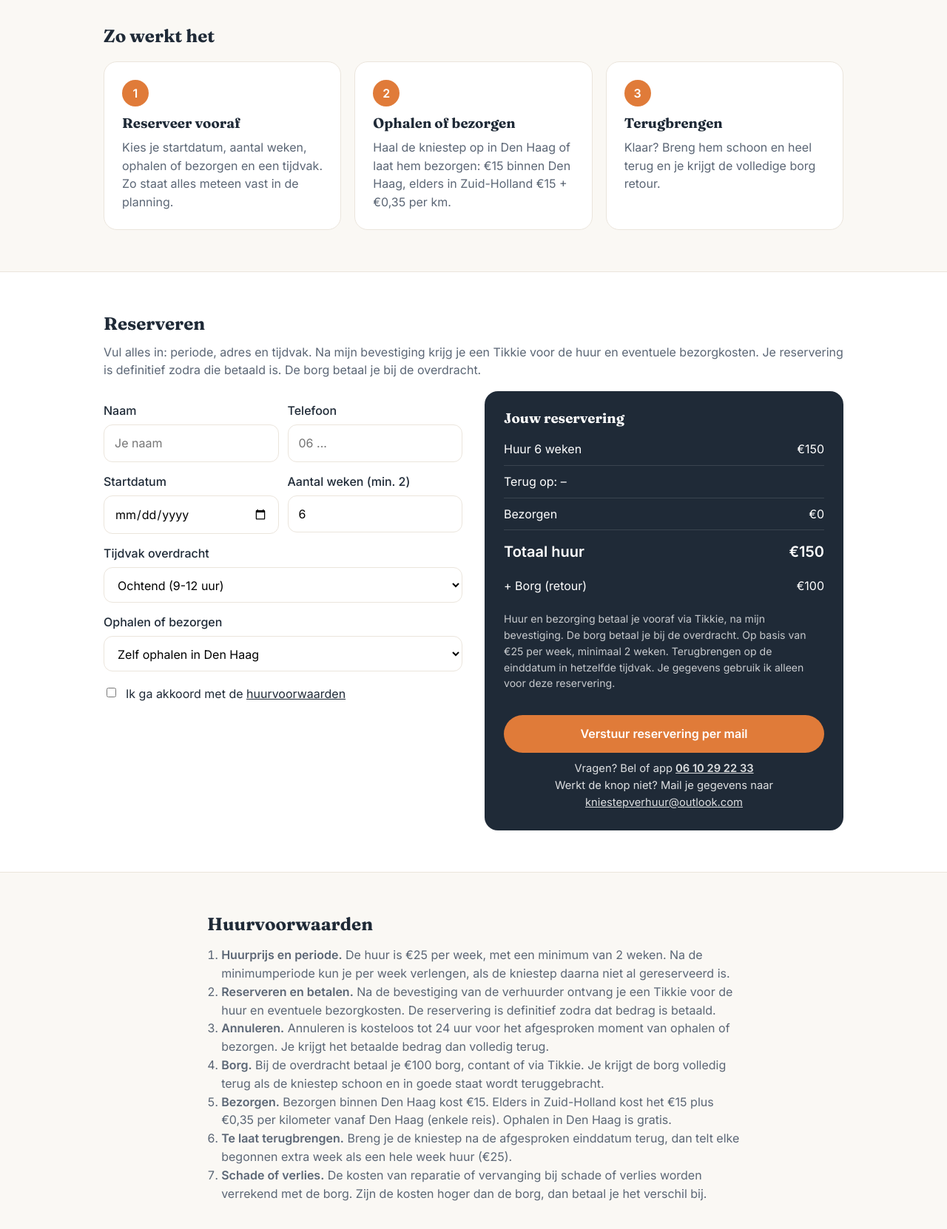
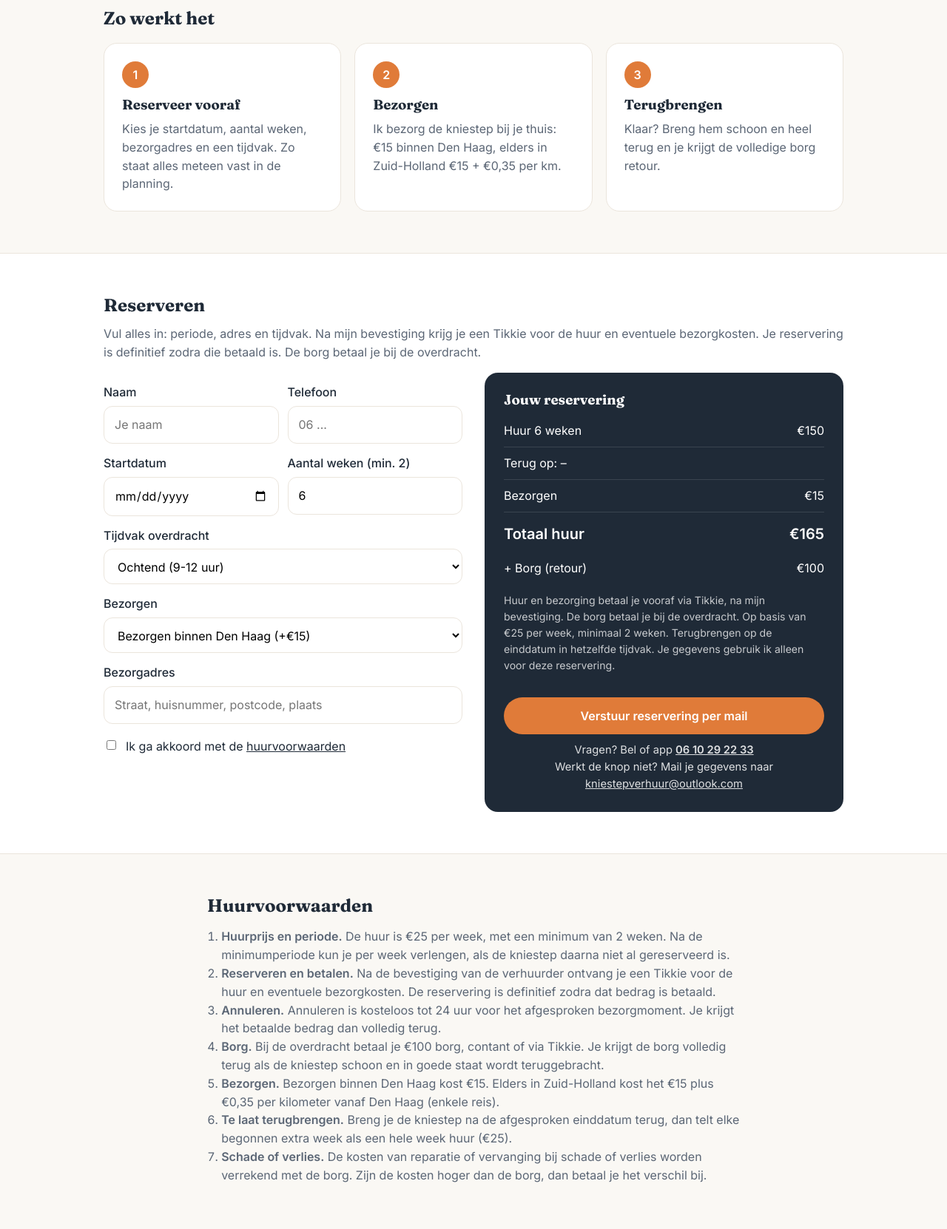
Before and after one commit to Diederikrb/kniestepverhuur, a plain HTML site: page index.html in a window 1280 px wide. Shown: the part 1740-3402 px from the top of the page at 74% size. Drawn offline with Linux system fonts and the light colour scheme.

Commit message:
Ophalen verwijderd, alleen bezorgen
Co-Authored-By: Claude Opus 5.5 <noreply@anthropic.com>
Claude-Session: https://claude.ai/code/session_014s8qyVFzS8fF7VCzruzety

```diff
--- a/index.html
+++ b/index.html
@@ -3,9 +3,9 @@
 <head>
 <meta charset="utf-8">
 <meta name="viewport" content="width=device-width, initial-scale=1">
-<meta name="description" content="Kniestep huren in Zuid-Holland: Orthomate kniestep voor €25 per week (min. 2 weken). Ophalen in Den Haag of laten bezorgen. Direct online reserveren.">
+<meta name="description" content="Kniestep huren in Zuid-Holland: Orthomate kniestep voor €25 per week (min. 2 weken). Bezorging in Den Haag en heel Zuid-Holland. Direct online reserveren.">
 <meta property="og:title" content="Kniestep huren in Zuid-Holland – €25 per week">
-<meta property="og:description" content="Orthomate kniestep met luchtbanden. Ophalen in Den Haag of bezorgen in heel Zuid-Holland.">
+<meta property="og:description" content="Orthomate kniestep met luchtbanden. Bezorging in Den Haag en heel Zuid-Holland.">
 <meta name="theme-color" content="#e07b39">
 <title>Kniestep huren in Zuid-Holland</title>
 <link href="https://fonts.googleapis.com/css2?family=Fraunces:opsz,wght@9..144,600;9..144,700&family=Inter:wght@400;500;600&display=swap" rel="stylesheet">
@@ -82,7 +82,7 @@ footer{padding:36px 0 50px;color:var(--muted);font-size:.9rem;text-align:center}
  <div class="grid3" style="margin-top:20px">
   <div class="card"><div class="big">€25 <small>/ week</small></div><p>Minimaal 2 weken (€50). Daarna per week verlengen.</p></div>
   <div class="card"><div class="big">€100 <small>borg</small></div><p>Volledig retour als de kniestep schoon en in goede staat terugkomt.</p></div>
-  <div class="card"><div class="big">€15 <small>bezorgen</small></div><p>Binnen Den Haag. Elders in Zuid-Holland €15 + €0,35 per km vanaf Den Haag. Ophalen in Den Haag kan ook.</p></div>
+  <div class="card"><div class="big">€15 <small>bezorgen</small></div><p>Binnen Den Haag. Elders in Zuid-Holland €15 + €0,35 per km vanaf Den Haag.</p></div>
  </div>
 </div></section>
 
@@ -111,8 +111,8 @@ footer{padding:36px 0 50px;color:var(--muted);font-size:.9rem;text-align:center}
 <section><div class="wrap">
  <h2>Zo werkt het</h2>
  <div class="steps" style="margin-top:20px">
-  <div class="card"><h3>Reserveer vooraf</h3><p>Kies je startdatum, aantal weken, ophalen of bezorgen en een tijdvak. Zo staat alles meteen vast in de planning.</p></div>
-  <div class="card"><h3>Ophalen of bezorgen</h3><p>Haal de kniestep op in Den Haag of laat hem bezorgen: €15 binnen Den Haag, elders in Zuid-Holland €15 + €0,35 per km.</p></div>
+  <div class="card"><h3>Reserveer vooraf</h3><p>Kies je startdatum, aantal weken, bezorgadres en een tijdvak. Zo staat alles meteen vast in de planning.</p></div>
+  <div class="card"><h3>Bezorgen</h3><p>Ik bezorg de kniestep bij je thuis: €15 binnen Den Haag, elders in Zuid-Holland €15 + €0,35 per km.</p></div>
   <div class="card"><h3>Terugbrengen</h3><p>Klaar? Breng hem schoon en heel terug en je krijgt de volledige borg retour.</p></div>
  </div>
 </div></section>
@@ -132,8 +132,8 @@ footer{padding:36px 0 50px;color:var(--muted);font-size:.9rem;text-align:center}
    </div>
    <label for="slot">Tijdvak overdracht</label>
    <select id="slot"><option>Ochtend (9-12 uur)</option><option>Middag (12-17 uur)</option><option>Avond (17-20 uur)</option></select>
-   <label for="lev">Ophalen of bezorgen</label>
-   <select id="lev"><option value="0">Zelf ophalen in Den Haag</option><option value="15">Bezorgen binnen Den Haag (+€15)</option><option value="-1">Bezorgen elders in Zuid-Holland (€15 + €0,35/km)</option></select>
+   <label for="lev">Bezorgen</label>
+   <select id="lev"><option value="15">Bezorgen binnen Den Haag (+€15)</option><option value="-1">Bezorgen elders in Zuid-Holland (€15 + €0,35/km)</option></select>
    <div id="adrrow" style="display:none"><label for="adres">Bezorgadres</label><input id="adres" placeholder="Straat, huisnummer, postcode, plaats"></div>
    <label style="display:flex;gap:10px;align-items:flex-start;font-weight:400;margin-top:18px"><input id="akk" type="checkbox" style="width:auto;margin-top:4px"> <span>Ik ga akkoord met de <a href="#voorwaarden">huurvoorwaarden</a></span></label>
    <div id="kmrow" class="row" style="display:none"><div><label for="km">Afstand vanaf Den Haag (km)</label><input id="km" type="number" min="0" max="200" value="20"></div></div>
@@ -158,9 +158,9 @@ footer{padding:36px 0 50px;color:var(--muted);font-size:.9rem;text-align:center}
  <ol style="color:var(--muted);padding-left:1.2em">
   <li><strong>Huurprijs en periode.</strong> De huur is €25 per week, met een minimum van 2 weken. Na de minimumperiode kun je per week verlengen, als de kniestep daarna niet al gereserveerd is.</li>
   <li><strong>Reserveren en betalen.</strong> Na de bevestiging van de verhuurder ontvang je een Tikkie voor de huur en eventuele bezorgkosten. De reservering is definitief zodra dat bedrag is betaald.</li>
-  <li><strong>Annuleren.</strong> Annuleren is kosteloos tot 24 uur voor het afgesproken moment van ophalen of bezorgen. Je krijgt het betaalde bedrag dan volledig terug.</li>
+  <li><strong>Annuleren.</strong> Annuleren is kosteloos tot 24 uur voor het afgesproken bezorgmoment. Je krijgt het betaalde bedrag dan volledig terug.</li>
   <li><strong>Borg.</strong> Bij de overdracht betaal je €100 borg, contant of via Tikkie. Je krijgt de borg volledig terug als de kniestep schoon en in goede staat wordt teruggebracht.</li>
-  <li><strong>Bezorgen.</strong> Bezorgen binnen Den Haag kost €15. Elders in Zuid-Holland kost het €15 plus €0,35 per kilometer vanaf Den Haag (enkele reis). Ophalen in Den Haag is gratis.</li>
+  <li><strong>Bezorgen.</strong> Bezorgen binnen Den Haag kost €15. Elders in Zuid-Holland kost het €15 plus €0,35 per kilometer vanaf Den Haag (enkele reis).</li>
   <li><strong>Te laat terugbrengen.</strong> Breng je de kniestep na de afgesproken einddatum terug, dan telt elke begonnen extra week als een hele week huur (€25).</li>
   <li><strong>Schade of verlies.</strong> De kosten van reparatie of vervanging bij schade of verlies worden verrekend met de borg. Zijn de kosten hoger dan de borg, dan betaal je het verschil bij.</li>
  </ol>
@@ -169,7 +169,7 @@ footer{padding:36px 0 50px;color:var(--muted);font-size:.9rem;text-align:center}
 <section class="alt"><div class="wrap" style="max-width:760px">
  <h2>Veelgestelde vragen</h2>
  <details><summary>Wanneer en hoe betaal ik?</summary><p>Na mijn bevestiging krijg je een Tikkie voor de huur en eventuele bezorgkosten; daarmee staat je reservering vast. De €100 borg betaal je bij de overdracht, contant of via Tikkie.</p></details>
- <details><summary>Kan ik mijn reservering annuleren?</summary><p>Ja, kosteloos tot 24 uur voor het afgesproken moment van ophalen of bezorgen. Je krijgt het betaalde bedrag dan volledig terug.</p></details>
+ <details><summary>Kan ik mijn reservering annuleren?</summary><p>Ja, kosteloos tot 24 uur voor het afgesproken bezorgmoment. Je krijgt het betaalde bedrag dan volledig terug.</p></details>
  <details><summary>Hoe lang kan ik huren?</summary><p>Minimaal 2 weken, daarna per week. Verlengen kan als de kniestep daarna niet is gereserveerd; vraag het ruim van tevoren.</p></details>
  <details><summary>Wanneer krijg ik mijn borg terug?</summary><p>Volledig, als de kniestep schoon en in goede staat wordt teruggebracht.</p></details>
  <details><summary>Bezorgen jullie ook buiten Den Haag?</summary><p>Ja, in heel Zuid-Holland. Dat kost €15 plus €0,35 per kilometer vanaf Den Haag (enkele reis). Bijvoorbeeld Leiden, ca. 20 km: €15 + €7 = €22.</p></details>
```
